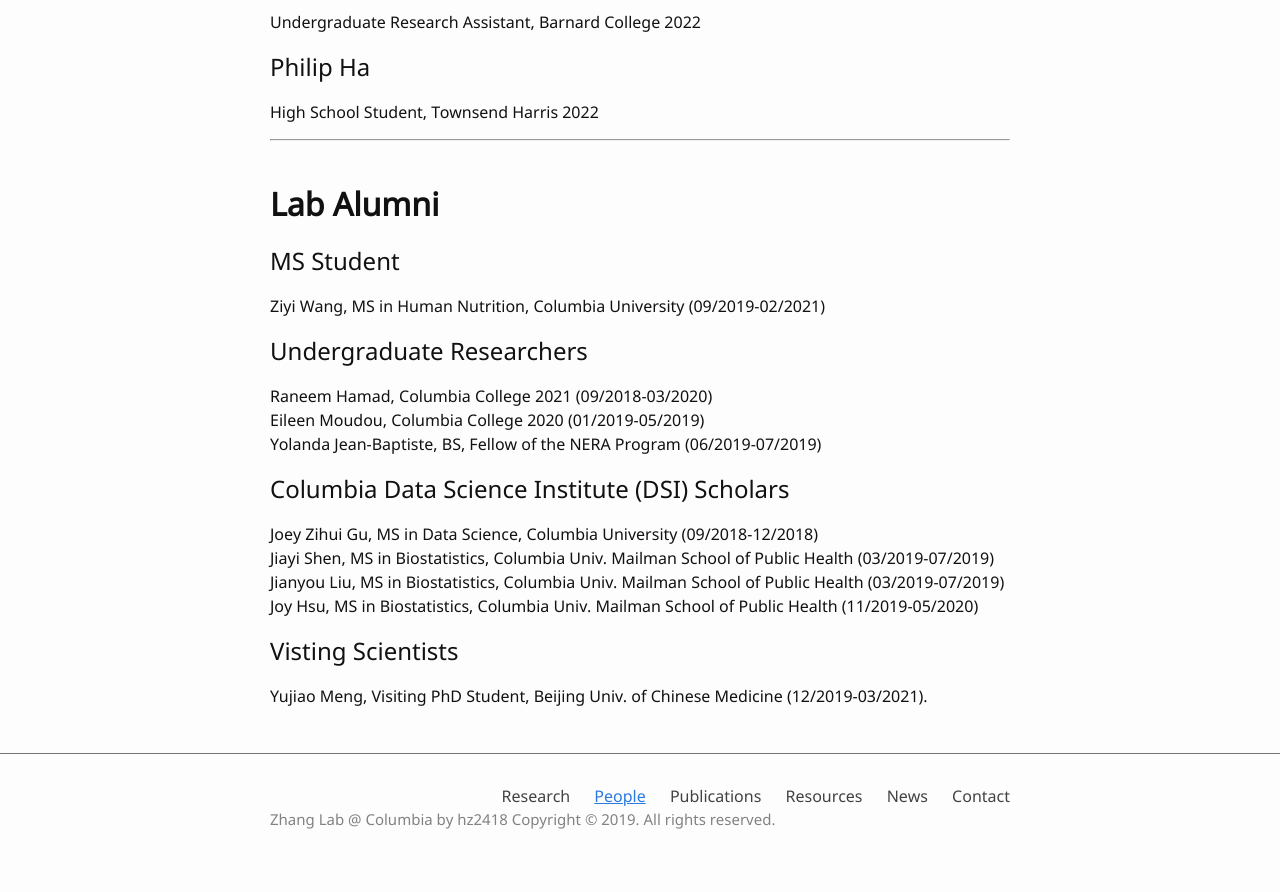
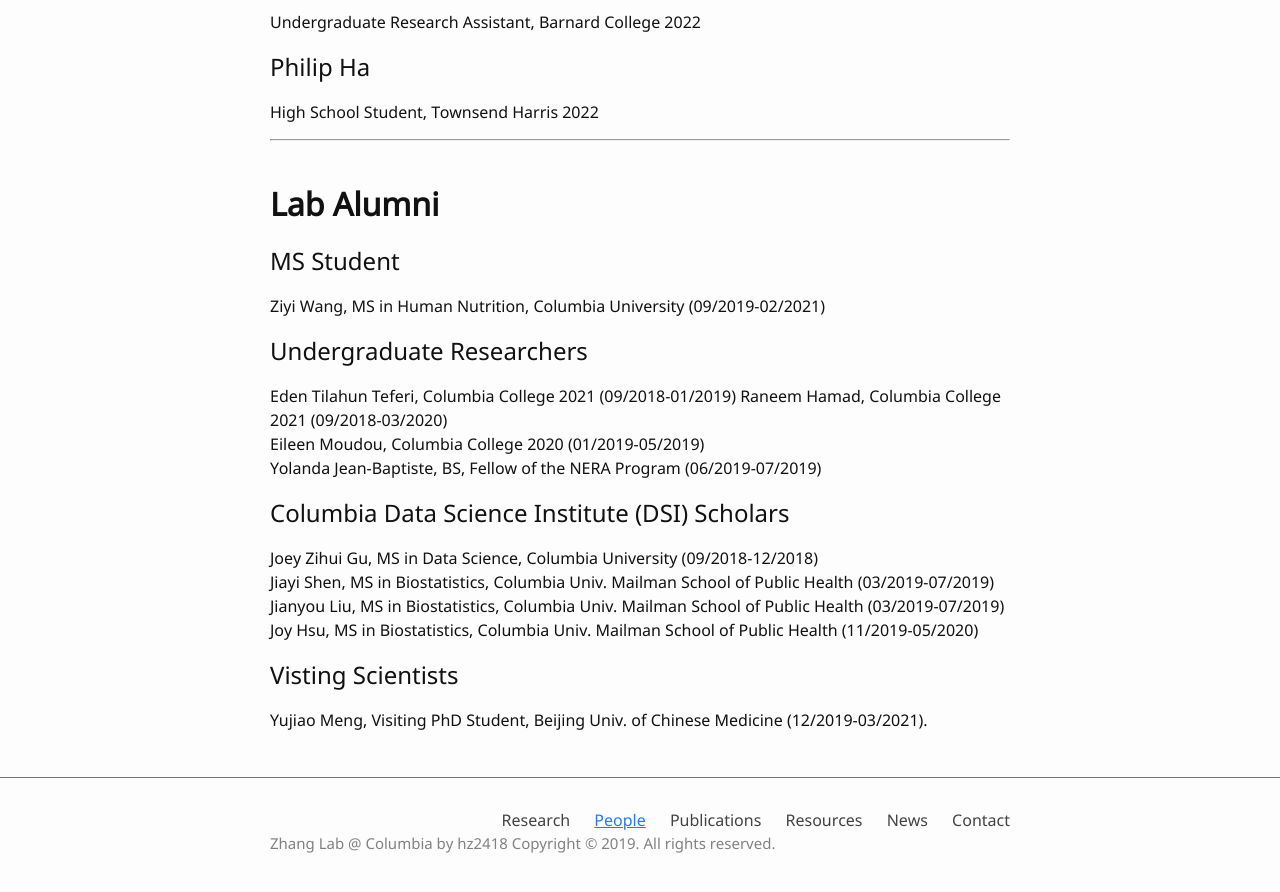
Before and after one commit to hanruizhang/zhanglab, a Jekyll site: the page built from 2_People.md, in a window 1280 px wide and 900 px high, scrolled down 3218 px. Shown: the top 892 px of the window. Built offline with Jekyll 4.4.1, drawn with Linux system fonts in a browser that asks for light colours; comment, search, counter and statistics services are not loaded.

Commit message:
Update 2_People.md

```diff
--- a/2_People.md
+++ b/2_People.md
@@ -110,6 +110,7 @@
 Ziyi Wang, MS in Human Nutrition, Columbia University (09/2019-02/2021)
 
 ## Undergraduate Researchers
+Eden Tilahun Teferi, Columbia College 2021 (09/2018-01/2019)
 Raneem Hamad, Columbia College 2021 (09/2018-03/2020)
 Eileen Moudou, Columbia College 2020 (01/2019-05/2019)
 Yolanda Jean-Baptiste, BS, Fellow of the NERA Program (06/2019-07/2019)
```
